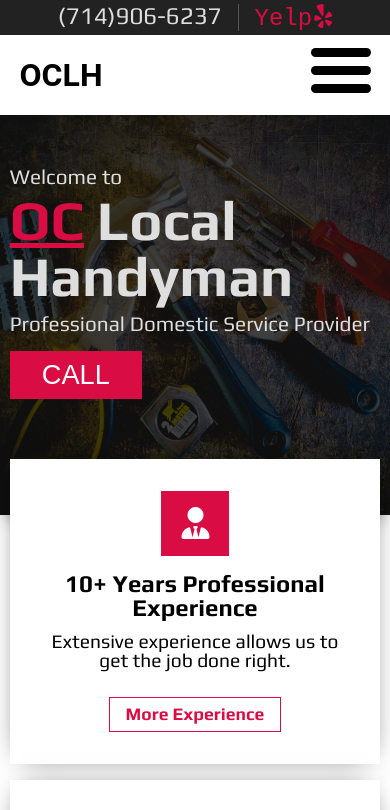
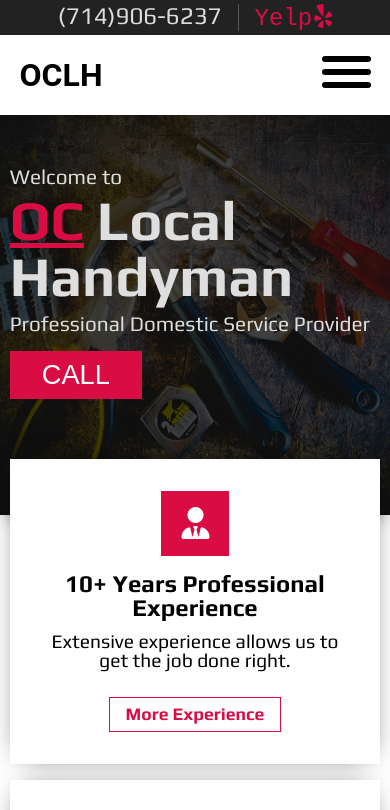
Before and after one commit to Michelobe/oc-handyman, a React (Create React App) app: page / in a window 390 px wide. Shown: the top 810 px of the page. Built offline with nearby package versions, Linux system fonts and the light colour scheme.

Commit message:
Made mobile changes, so far, it looks good. It is smaller which is what I wanted and time to test it live. committing changes and pushing to github.

```diff
--- a/src/css/includes/mobileMenu.css
+++ b/src/css/includes/mobileMenu.css
@@ -5,7 +5,7 @@
     position: absolute;
     z-index: 1000;
     right: 1.2rem;
-    top: 2rem;
+    top: 2.5rem;
 }
 .mobileMenu.fixed{
     position: fixed;
@@ -20,8 +20,8 @@
 
 /* Icon 4 */
 .mobileMenu .menuBtn #nav-icon4 {
-    width: 60px;
-    height: 45px;
+    width: 49px;
+    height: 34px;
     position: relative;
     -webkit-transform: rotate(0deg);
     -moz-transform: rotate(0deg);
@@ -37,7 +37,7 @@
 .mobileMenu .menuBtn #nav-icon4 span {
     display: block;
     position: absolute;
-    height: 9px;
+    height: 6px;
     width: 100%;
     background: black;
     border-radius: 9px;
@@ -62,7 +62,7 @@
 }
 
 .mobileMenu .menuBtn #nav-icon4 span:nth-child(2) {
-    top: 18px;
+    top: 13px;
     -webkit-transform-origin: left center;
     -moz-transform-origin: left center;
     -o-transform-origin: left center;
@@ -70,7 +70,7 @@
 }
 
 .mobileMenu .menuBtn #nav-icon4 span:nth-child(3) {
-    top: 36px;
+    top: 26px;
     -webkit-transform-origin: left center;
     -moz-transform-origin: left center;
     -o-transform-origin: left center;
@@ -96,7 +96,7 @@
     -moz-transform: rotate(-45deg);
     -o-transform: rotate(-45deg);
     transform: rotate(-45deg);
-    top: 39px;
+    top: 32px;
     left: 8px;
 }
 
```
